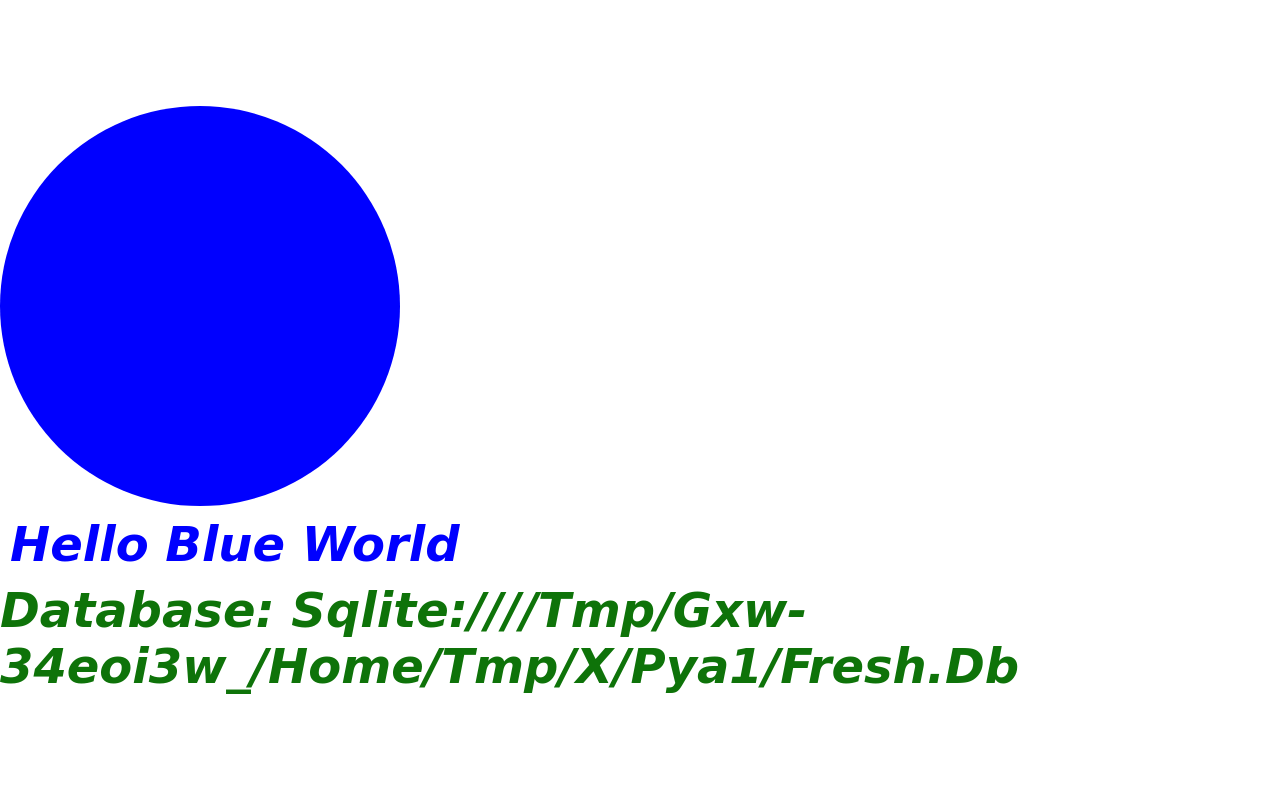
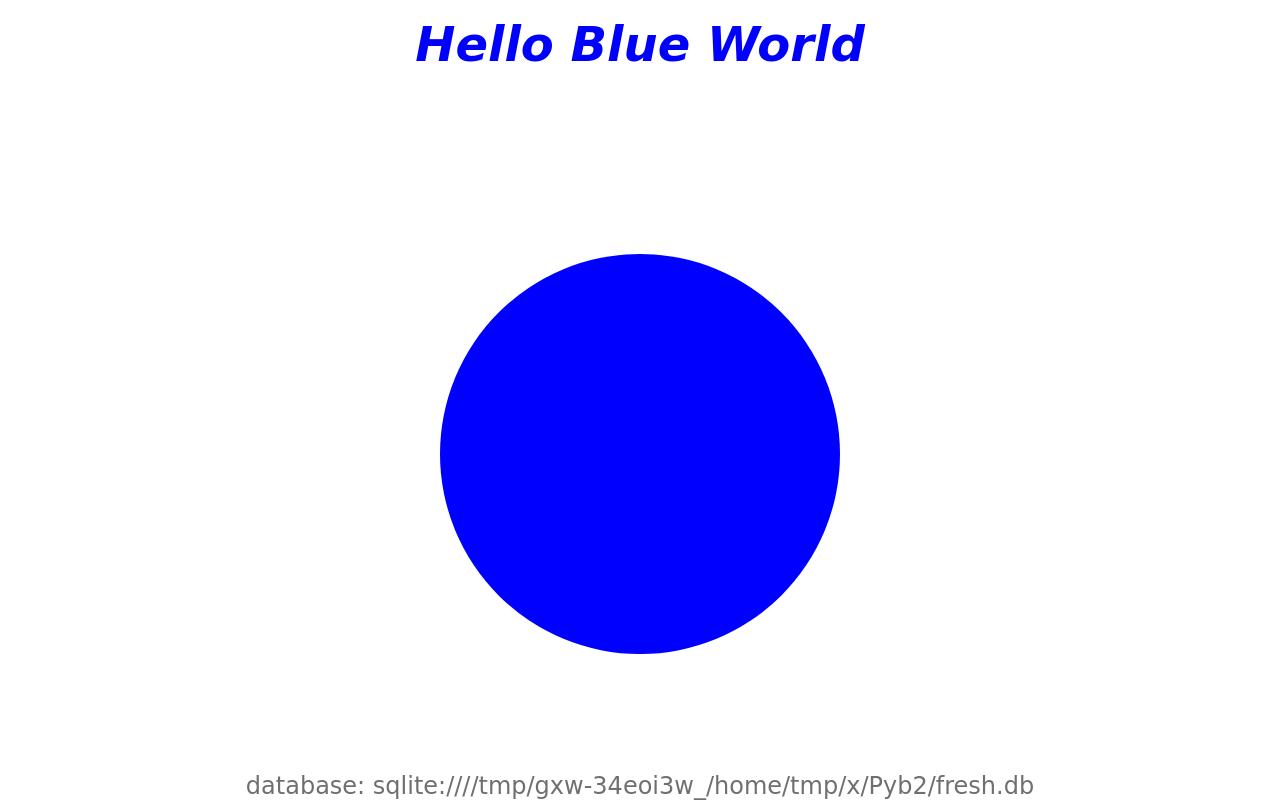
Before and after one commit to tap-labs/surfers-flask-accelerator, a Flask app: page / in a window 1280 px wide. Run offline with Flask 2, Linux system fonts and the light colour scheme.

Commit message:
changed page layout

```diff
--- a/main/static/css/main.css
+++ b/main/static/css/main.css
@@ -4,33 +4,22 @@
 General style settings example
 */
 
-* {
-	margin: 0;
-	padding: 0;
-	box-sizing: border-box;
-}
+.center {
+    margin: auto;
+    text-align: center;
+  }
 
-body {
-    display: flex;
-    align-items: center;
-    justify-content: center;
-    margin: 0 auto;
-    height: 100vh;
-}
-
-.container {
+.container-round {
+    margin-top: 5rem;
     width: 400px;
     height: 400px;
     border-radius: 50%;
+    margin-left: auto;
+    margin-right: auto;
+
 }
 
-.container-center {
-    margin-right: 0;
-    margin-left: 0;
-    padding: 10px;
-}
-
-label {
+.container-title label {
     font-family: cursive, sans-serif;
     font-size: 3rem;
     font-weight: bolder;
@@ -40,16 +29,10 @@
 }
 
 
-.subtext {
+.container-footer label {
     font-family: cursive, sans-serif;
     font-size: 1.5rem;
     font-weight: normal;
-    font-style: italic;
-    color: rgba(2, 2, 23, 0.565);
+    font-style: normal;
+    color: rgba(0, 0, 0, 0.565);
 }
-
-.container-footer{
-    grid-area: footer;
-    align-content: center;
-    color: white;
-  }
--- /dev/null
+++ b/main/static/css/pagelayout.css
@@ -0,0 +1,97 @@
+
+* {
+	margin: 0;
+	padding: 0;
+	box-sizing: border-box;
+	font-family: "Poppins";
+}
+
+
+html, body {
+  content: '';
+  height: 100%;
+}
+
+.container-primary {
+  display: grid;
+  min-height: 100%;
+  grid-template-columns: repeat(5, 1fr);
+  grid-template-rows: auto auto 1fr auto auto;
+  /*
+  -- settings for auto colummn count based on screen dimension
+  grid-template-columns: repeat(auto-fill, minmax(200px, 1fr));
+  */
+
+  grid-auto-flow: row;
+  grid-column-gap: 10px;
+  row-gap: 16px;
+  justify-items: stretch;
+  align-items: stretch;
+  justify-content: center;  /* not relevant as using fraction measurement and not explicit  */
+
+  grid-template-areas:
+    "header header header header header"
+    "title title title title title"
+    "main main main main main"
+    "sub sub sub sub sub"
+    "footer footer footer footer footer";
+}
+
+.container-header {
+  grid-area: header;
+  color: white;
+
+}
+
+.container-title {
+  grid-area: title;
+  color: white;
+}
+
+.container-main {
+  grid-area: main;
+  color: white;
+}
+
+.container-middle {
+  grid-column-start: 2;
+  grid-column-end: span 3;
+  grid-row-start: 3;
+  grid-row-end: span 1;
+  align-content: center;
+  color: white;
+}
+
+.container-middle img {
+  max-width: 70%;
+  max-height: 70%;
+  display: block;
+  margin-left: auto;
+  margin-right: auto;
+  padding-top: 3em;
+}
+
+.container-rightsidebar {
+  grid-column-start: 5;
+  grid-column-end: span 1;
+  grid-row-start: 3;
+  grid-row-end: span 1;
+  color: white;
+  justify-content: space-evenly;
+  justify-items: right;
+  align-content: space-evenly;
+  align-items: stretch;
+}
+
+
+.container-sub{
+  grid-area: sub;
+  align-content: center;
+  color: white;
+}
+
+.container-footer{
+  grid-area: footer;
+  align-content: center;
+  color: white;
+}
--- a/main/templates/base.html
+++ b/main/templates/base.html
@@ -6,13 +6,15 @@
       <meta charset="utf-8">
       <meta http-equiv="x-ua-compatible" content="ie=edge">
       <meta name="viewport" content="width=device-width, initial-scale=1.0">
+      <!-- Page Layout stylesheet -->
+      <link rel="stylesheet" href="{{ url_for('static', filename='css/pagelayout.css') }}?ver={{config.VERSION}}">
       <!-- Main stylesheet -->
       <link rel="stylesheet" href="{{ url_for('static', filename='css/main.css') }}?ver={{config.VERSION}}">
     </head>
 
     <body>
 
-      <section>
+      <section class="container-primary">
 
         {% block content %}{% endblock %}
 
--- a/main/templates/home.html
+++ b/main/templates/home.html
@@ -3,12 +3,17 @@
 
 {% block content %}
 
-    <div class="container" style="background-color:{{ color_code(color) }};">
+    <div class="container-title">
+        <div class="center">
+            <label style="color:{{ color_code(color) }};">Hello {{ color }} World</label>
+        </div>
     </div>
-    <div class="container-center">
-        <label style="color:{{ color_code(color) }};">Hello {{ color }} World</label>
+    <div class="container-middle">
+        <div class="container-round" style="background-color:{{ color_code(color) }};"></div>
     </div>
     <div class="container-footer">
-        <label class="sub-text">database: {{config.SQLALCHEMY_DATABASE_URI}}</label>
+        <div class="center">
+            <label>database: {{config.SQLALCHEMY_DATABASE_URI}}</label>
+        </div>
     </div>
 {% endblock %}
```
